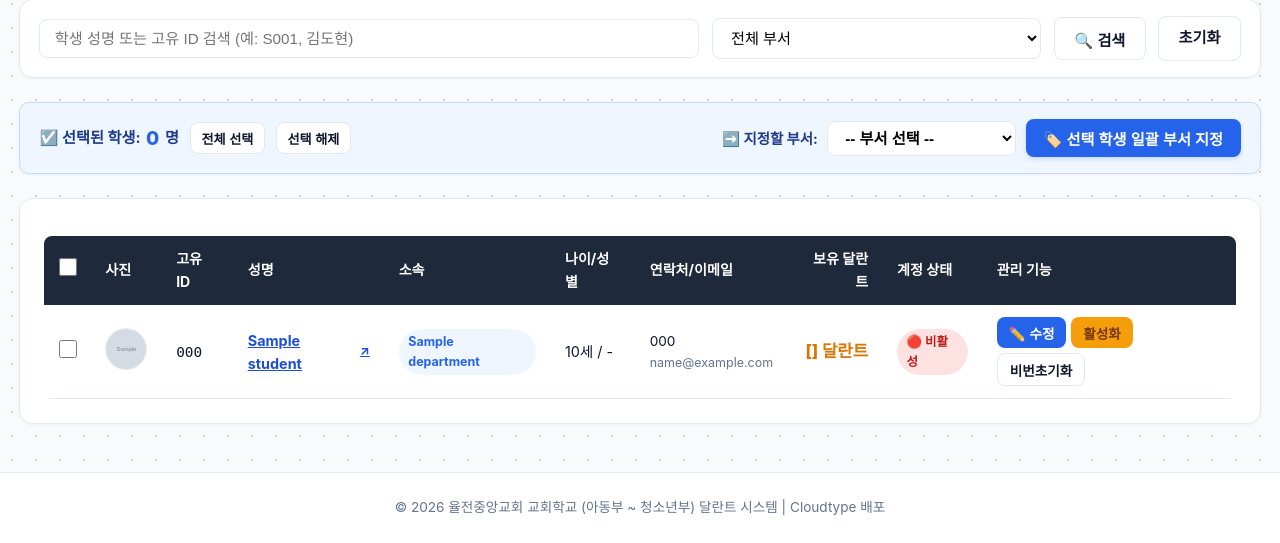
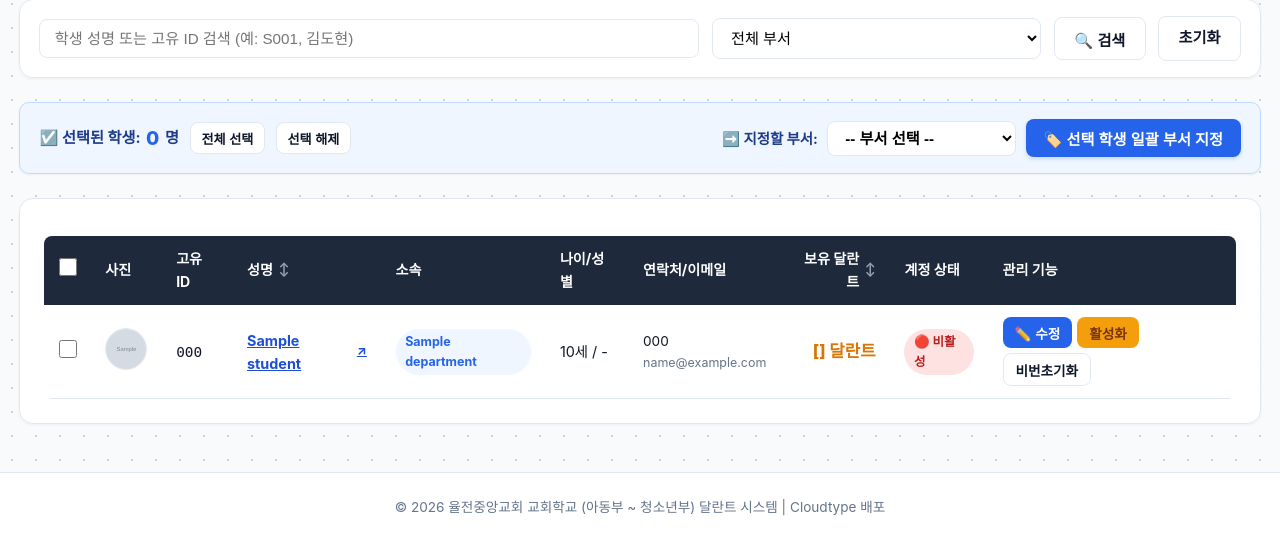
Before and after one commit to leekystyle/yuljeon-church-talent, a FastAPI app: template templates/admin/students.html in a window 1280 px wide. Shown: the part 296-839 px from the top of the page. Run offline with FastAPI, Linux system fonts and the light colour scheme; the template is opened without the code that fills it: most values are stand-ins (such as "Sample title", 1, 10 or a date in 2020); grey boxes marked "Sample" are stand-in pictures; some web fonts are replaced.

Commit message:
feat: 학생 관리 테이블에서 성명 및 보유 달란트 헤더 클릭 정렬(오름차순/내림차순) 기능 추가

```diff
--- a/templates/admin/students.html
+++ b/templates/admin/students.html
@@ -160,18 +160,26 @@
           </th>
           <th>사진</th>
           <th>고유 ID</th>
-          <th>성명</th>
+          <th onclick="sortStudentTable('name')" id="th-sort-name" style="cursor: pointer; user-select: none; transition: background 0.15s;" title="클릭 시 성명순 가나다 오름차순/내림차순 정렬">
+            <span style="display: inline-flex; align-items: center; gap: 0.35rem;">
+              성명 <span class="sort-icon" id="sort-icon-name" style="font-size: 0.8rem; color: #94a3b8; font-weight: bold;">↕</span>
+            </span>
+          </th>
           <th>소속</th>
           <th>나이/성별</th>
           <th>연락처/이메일</th>
-          <th style="text-align: right;">보유 달란트</th>
+          <th onclick="sortStudentTable('talent')" id="th-sort-talent" style="text-align: right; cursor: pointer; user-select: none; transition: background 0.15s;" title="클릭 시 보유 달란트 많은순/적은순 정렬">
+            <span style="display: inline-flex; align-items: center; gap: 0.35rem; justify-content: flex-end;">
+              보유 달란트 <span class="sort-icon" id="sort-icon-talent" style="font-size: 0.8rem; color: #94a3b8; font-weight: bold;">↕</span>
+            </span>
+          </th>
           <th>계정 상태</th>
           <th>관리 기능</th>
         </tr>
       </thead>
       <tbody>
         {% for s in students %}
-        <tr>
+        <tr class="student-row" data-name="{{ s.name }}" data-talent="{{ s.current_talent }}" data-code="{{ s.student_code }}">
           <td style="text-align: center;">
             <input type="checkbox" name="student_ids" value="{{ s.id }}" class="student-select-cb" form="batch-dept-form" onchange="updateSelectedBatchCount()" style="cursor: pointer; width: 18px; height: 18px;">
           </td>
@@ -514,5 +522,67 @@
 
     return true;
   }
+
+  // --- 성명 및 보유 달란트 컬럼 실시간 정렬 기능 ---
+  let studentSortState = {
+    column: '{{ sort_by or "" }}' || null,
+    order: '{{ sort_order or "asc" }}' || 'asc'
+  };
+
+  function sortStudentTable(column) {
+    const tbody = document.querySelector('.styled-table tbody');
+    if (!tbody) return;
+    const rows = Array.from(tbody.querySelectorAll('tr.student-row'));
+    if (rows.length === 0) return;
+
+    if (studentSortState.column === column) {
+      studentSortState.order = (studentSortState.order === 'asc') ? 'desc' : 'asc';
+    } else {
+      studentSortState.column = column;
+      // 달란트는 첫 클릭 시 많은 순(desc), 성명은 가나다순(asc) 기본
+      studentSortState.order = (column === 'talent') ? 'desc' : 'asc';
+    }
+
+    // 아이콘 상태 초기화
+    const iconName = document.getElementById('sort-icon-name');
+    const iconTalent = document.getElementById('sort-icon-talent');
+    if (iconName) { iconName.textContent = '↕'; iconName.style.color = '#94a3b8'; }
+    if (iconTalent) { iconTalent.textContent = '↕'; iconTalent.style.color = '#94a3b8'; }
+
+    // 활성 아이콘 갱신
+    const activeIcon = document.getElementById('sort-icon-' + column);
+    if (activeIcon) {
+      activeIcon.textContent = (studentSortState.order === 'asc') ? '▲' : '▼';
+      activeIcon.style.color = '#2563eb';
+    }
+
+    rows.sort((a, b) => {
+      if (column === 'name') {
+        const nameA = a.getAttribute('data-name') || '';
+        const nameB = b.getAttribute('data-name') || '';
+        const cmp = nameA.localeCompare(nameB, 'ko');
+        return (studentSortState.order === 'asc') ? cmp : -cmp;
+      } else if (column === 'talent') {
+        const talentA = parseInt(a.getAttribute('data-talent') || '0', 10);
+        const talentB = parseInt(b.getAttribute('data-talent') || '0', 10);
+        return (studentSortState.order === 'asc') ? (talentA - talentB) : (talentB - talentA);
+      }
+      return 0;
+    });
+
+    // 정렬된 순서대로 재배치
+    rows.forEach(r => tbody.appendChild(r));
+  }
+
+  // 초기 렌더링 시 정렬 상태 표시
+  document.addEventListener('DOMContentLoaded', function() {
+    if (studentSortState.column) {
+      const activeIcon = document.getElementById('sort-icon-' + studentSortState.column);
+      if (activeIcon) {
+        activeIcon.textContent = (studentSortState.order === 'asc') ? '▲' : '▼';
+        activeIcon.style.color = '#2563eb';
+      }
+    }
+  });
 </script>
 {% endblock %}
```
Also changed, not shown: app/routers/admin.py (+19 -3 lines).
